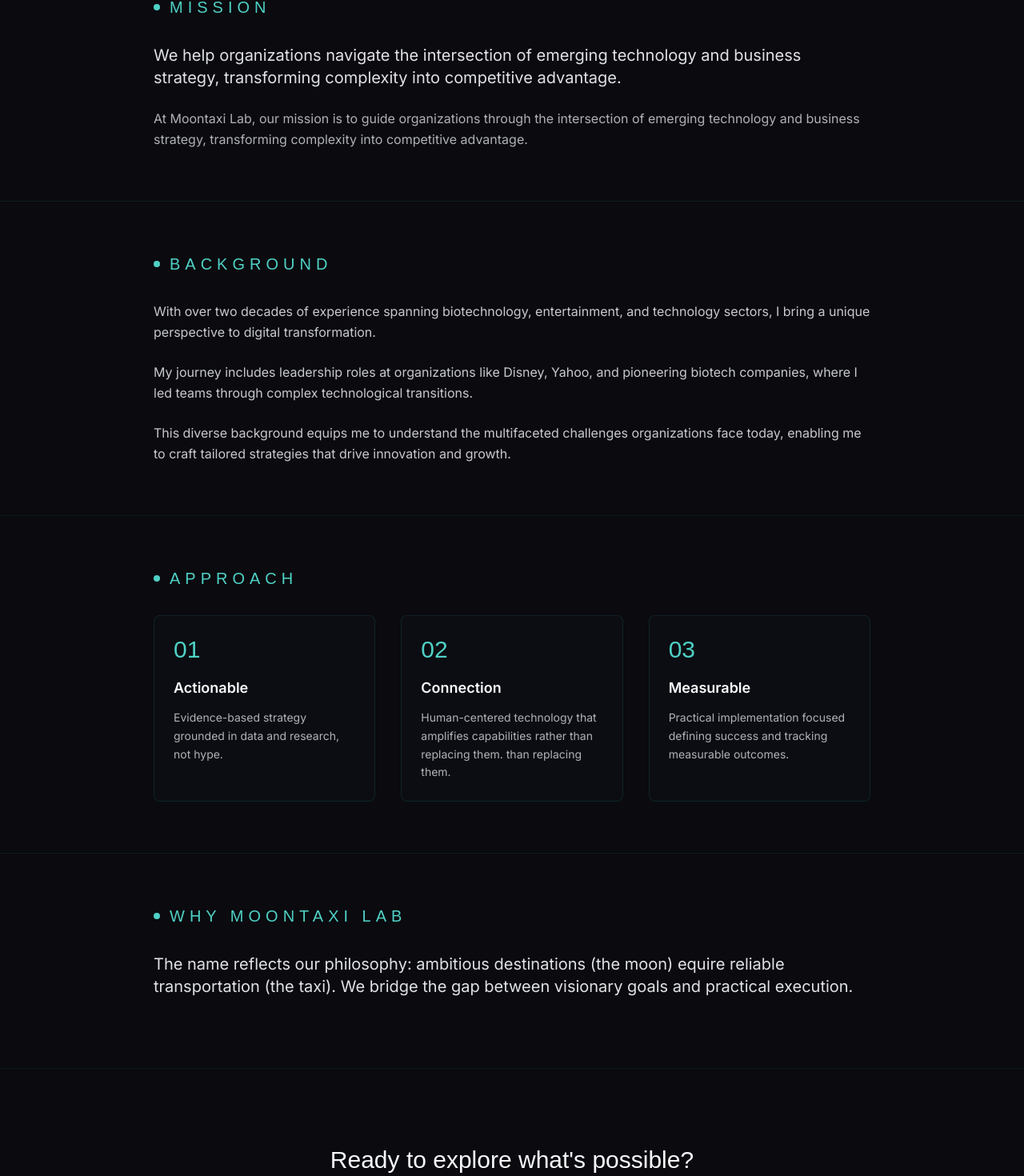
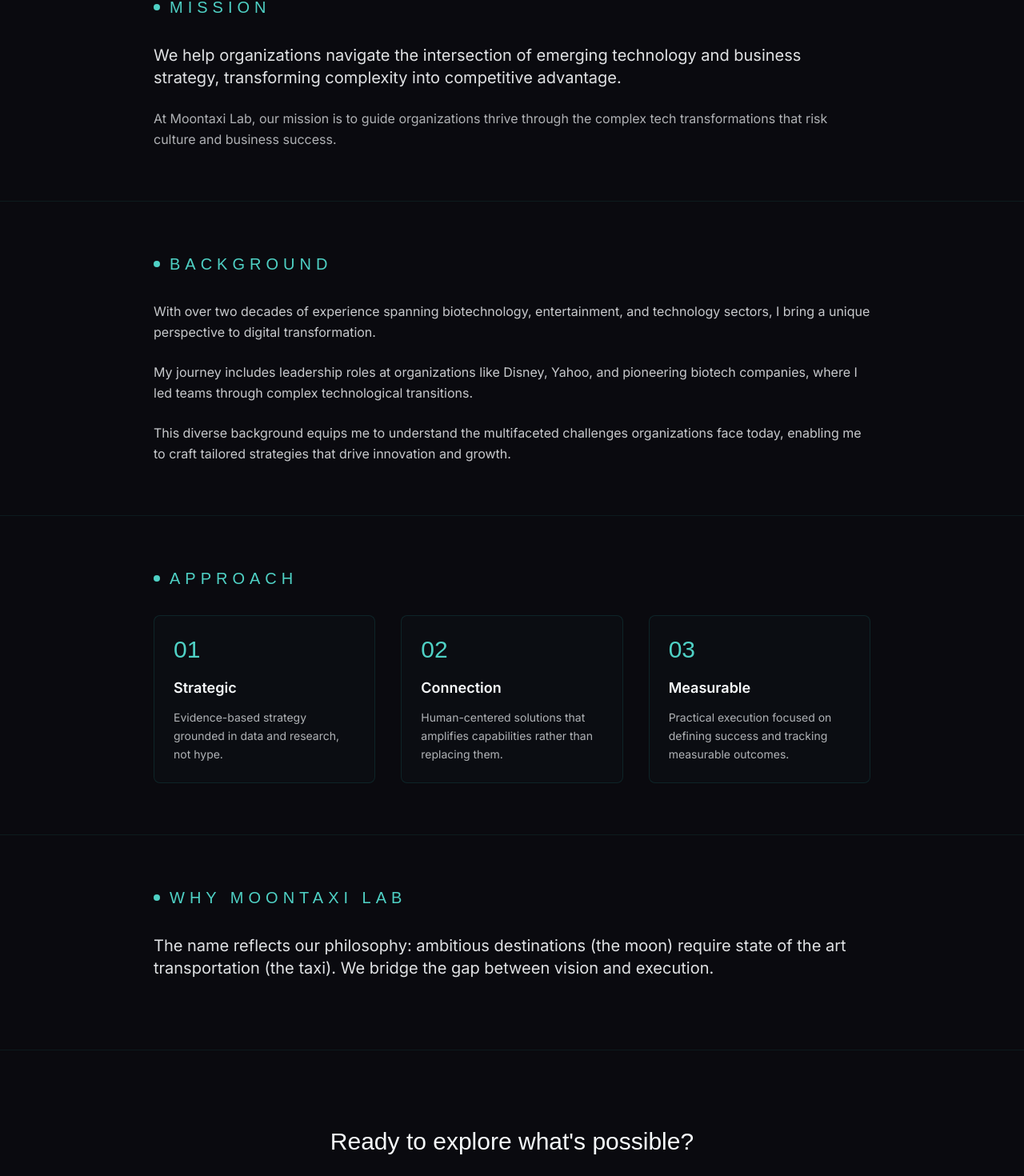
Before and after one commit to Missmoontaxi/moontaxi-lab, a Next.js app: page /about in a window 1280 px wide. Shown: the part 378-1848 px from the top of the page at 80% size. Built offline with nearby package versions, Linux system fonts and the light colour scheme; a web font is replaced by a local one.

Commit message:
Update About page content

```diff
--- a/src/app/about/page.tsx
+++ b/src/app/about/page.tsx
@@ -8,7 +8,7 @@ export default function About() {
             About Moontaxi Lab
           </h1>
           <p className="text-xl md:text-2xl text-nebula-cyan/80 font-light leading-relaxed">
-            Where you live to learn.
+            We live to learn.
           </p>
         </div>
       </section>
@@ -27,9 +27,9 @@ export default function About() {
             and business strategy, transforming complexity into competitive advantage.
           </p>
           <p className="text-star-white/70 leading-relaxed mt-6">
-            At Moontaxi Lab, our mission is to guide organizations through the
-            intersection of emerging technology and business strategy, transforming complexity
-            into competitive advantage.
+            At Moontaxi Lab, our mission is to guide organizations thrive through the
+            complex tech transformations that risk culture and business success.
+
           </p>
         </div>
       </section>
@@ -78,7 +78,7 @@ export default function About() {
             <div className="p-6 border border-nebula-teal/30 rounded-lg bg-space-deep/50">
               <div className="text-3xl font-display text-nebula-cyan mb-4">01</div>
               <h3 className="text-lg font-semibold text-star-white mb-3">
-                Actionable
+                Strategic
               </h3>
               <p className="text-star-white/70 text-sm leading-relaxed">
                 Evidence-based strategy grounded in data and research, not hype.
@@ -93,8 +93,7 @@ export default function About() {
                 Connection
               </h3>
               <p className="text-star-white/70 text-sm leading-relaxed">
-                Human-centered technology that amplifies capabilities rather than replacing them.
-                than replacing them.
+                Human-centered solutions that amplifies capabilities rather than replacing them.
               </p>
             </div>
 
@@ -105,7 +104,7 @@ export default function About() {
                 Measurable
               </h3>
               <p className="text-star-white/70 text-sm leading-relaxed">
-                Practical implementation focused defining success and tracking
+                Practical execution focused on defining success and tracking
                 measurable outcomes.
               </p>
             </div>
@@ -124,8 +123,8 @@ export default function About() {
           </div>
           <p className="text-lg md:text-xl text-star-white/90 leading-relaxed mb-6">
             The name reflects our philosophy: ambitious destinations (the moon)
-            equire reliable transportation (the taxi). We bridge the gap between
-            visionary goals and practical execution.
+            require state of the art transportation (the taxi). We bridge the gap
+            between vision and execution.
           </p>
           <p className="text-star-white/70 leading-relaxed">
 
```
